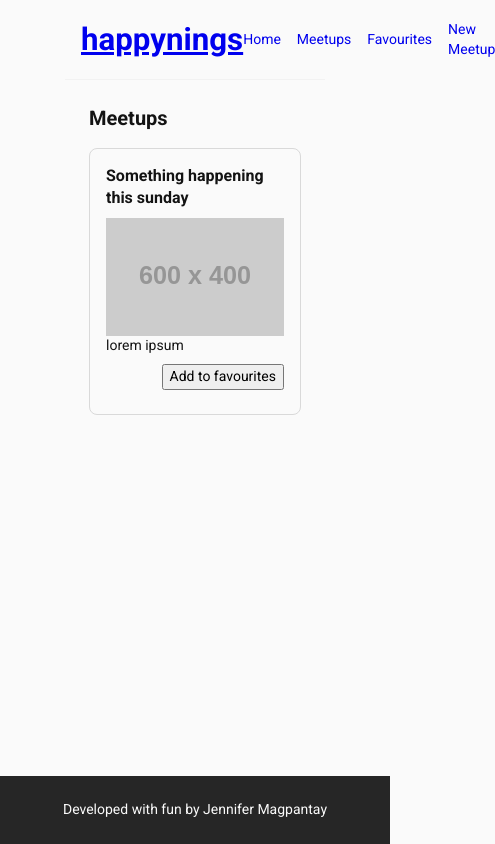
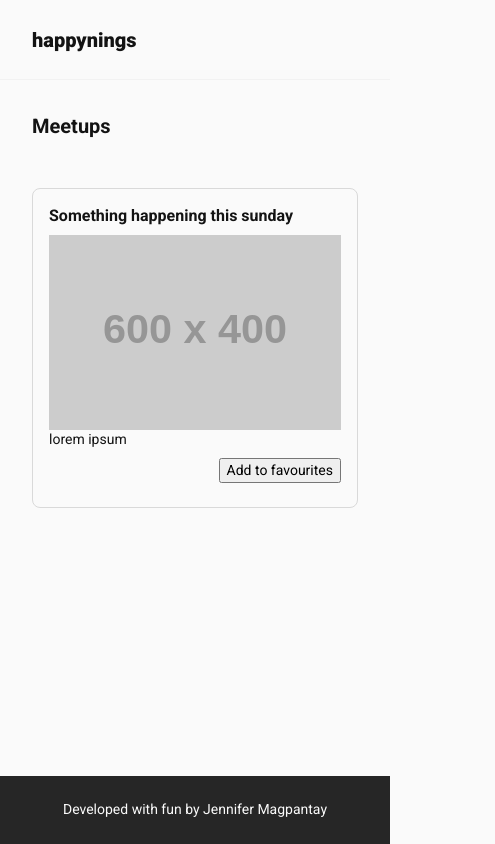
Before and after one commit to jennifer-magpantay/meetup-cra, a React (Create React App) app in the folder project/: page /meetups in a window 390 px wide. Shown: the whole page, 495 px wide, since content can reach past the window. Built offline with nearby package versions, Linux system fonts and the light colour scheme.

Commit message:
set responsive breakpoints

```diff
--- a/project/src/styles/components/_form.scss
+++ b/project/src/styles/components/_form.scss
@@ -6,8 +6,17 @@
 form {
   width: 100%;
   padding: gap(4);
+  margin: gap(2) auto;
   border: 01px solid $gray-300;
   border-radius: $border-radius;
+
+  @include for-tablet-portrait-up {
+    max-width: layoutColumn(10);
+  }
+
+  @include for-medium-desktop-up {
+    max-width: layoutColumn(6);
+  }
 
   label,
   input,
--- a/project/src/styles/components/_header.scss
+++ b/project/src/styles/components/_header.scss
@@ -5,7 +5,6 @@
 
 header {
   width: 100%;
-  max-width: layoutColumn(8);
   height: 80px;
   display: flex;
   align-items: center;
@@ -16,6 +15,7 @@ header {
   border-bottom: 01px solid $gray-100;
 
   @include for-tablet-landscape-up {
-    padding: gap(2) gap(8);
+    //padding: gap(2) gap(8);
+    max-width: layoutColumn(8);
   }
 }
--- a/project/src/styles/components/_logo.scss
+++ b/project/src/styles/components/_logo.scss
@@ -4,6 +4,22 @@
 @use "../responsive" as *;
 
 .logo {
-  font-size: $icon-small;
-  font-weight: $extra-bold;
+  color: inherit;
+  text-decoration: none;
+  outline: none;
+  transition: all 0.3s ease;
+
+  &:hover {
+    outline: 2px solid $gray-700;
+  }
+
+  h1 {
+    padding: gap(1) gap(2);
+    font-size: $icon-x-small;
+    font-weight: $extra-bold;
+
+    @include for-tablet-landscape-up {
+      font-size: $icon-small;
+    }
+  }
 }
--- a/project/src/styles/components/_main.scss
+++ b/project/src/styles/components/_main.scss
@@ -5,11 +5,14 @@
 
 main {
   width: 100%;
-  max-width: layoutColumn(8);
   display: flex;
   flex-direction: column;
   flex-grow: 1;
-  padding: gap(3);
+  padding: gap(4);
   margin: 0 auto;
   background-color: $white;
+
+  @include for-tablet-landscape-up {
+    max-width: layoutColumn(8);
+  }
 }
--- a/project/src/styles/components/_meetup.scss
+++ b/project/src/styles/components/_meetup.scss
@@ -6,9 +6,25 @@
 .meetup {
   width: 100%;
   padding: gap(2);
-
+  margin: gap(4) auto;
   border: 01px solid $gray-200;
   border-radius: $border-radius;
+
+  @include for-tablet-portrait-up {
+    max-width: layoutColumn(10);
+  }
+
+  @include for-tablet-up {
+    max-width: layoutColumn(9);
+  }
+
+  @include for-desktop-up {
+    max-width: layoutColumn(8);
+  }
+
+  @include for-medium-desktop-up {
+    max-width: layoutColumn(7);
+  }
 
   &--header {
     margin-bottom: gap(1);
--- a/project/src/styles/components/_navigation.scss
+++ b/project/src/styles/components/_navigation.scss
@@ -4,6 +4,9 @@
 @use "../responsive" as *;
 
 .navigation {
+  display: none;
+
+  @include for-tablet-up {
     display: block;
     margin-left: auto;
     margin-right: gap(2);
@@ -39,3 +42,4 @@
       }
     }
   }
+}
```
Lines whose indentation alone changed are shown as unchanged.
